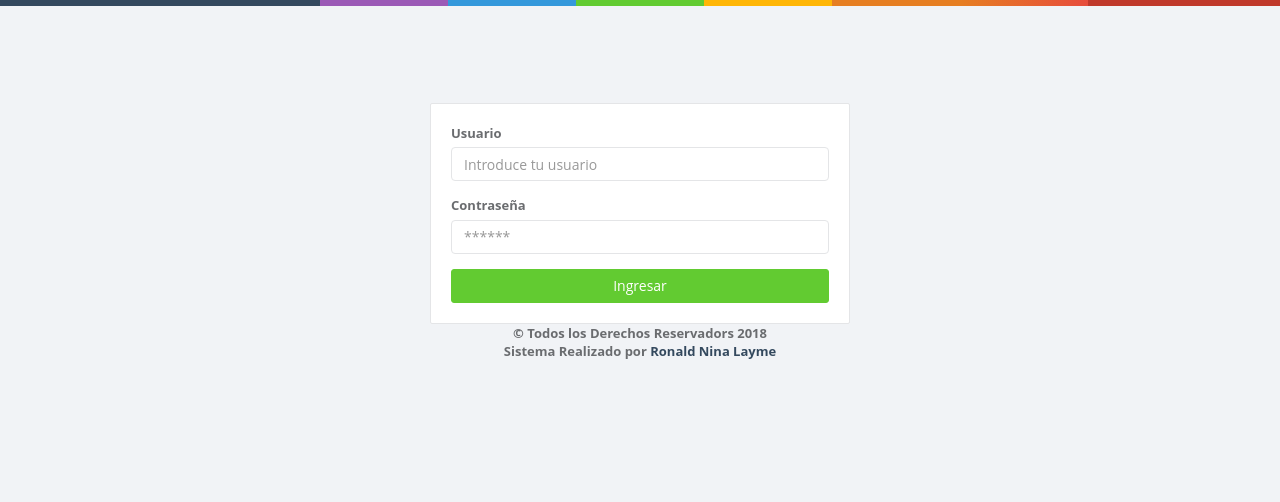
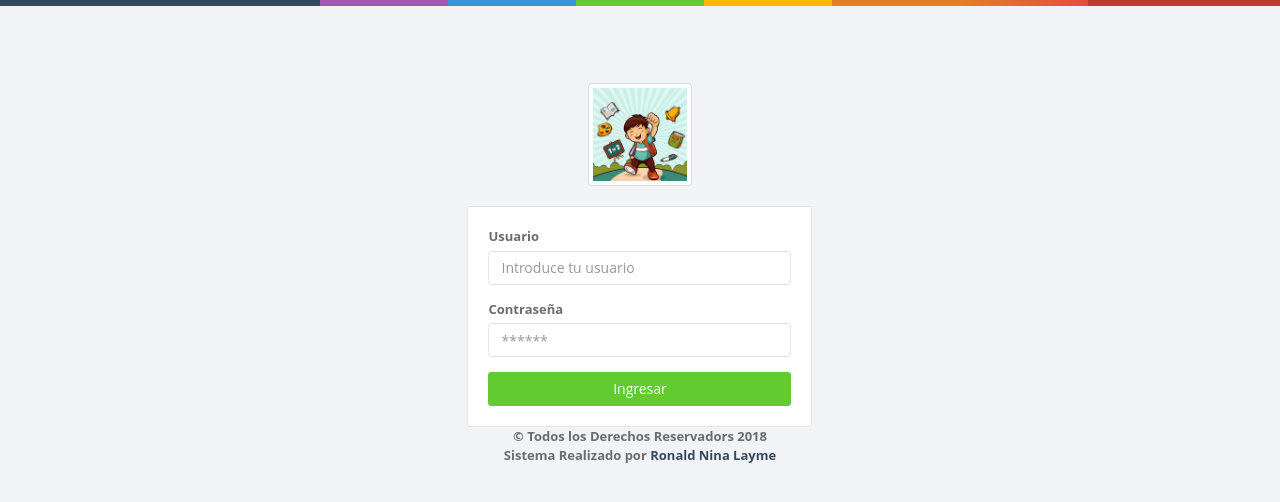
Before and after one commit to ronytic/sistemafacturacioncolegio, a PHP site: page /login/index.php?u=1 in a window 1280 px wide. Shown: the top 502 px of the page. Run offline with PHP 8.4, Linux system fonts and the light colour scheme; data that the repository does not hold is empty; some libraries are stand-ins or nearby versions.

Commit message:
Login Inicio

```diff
--- a/login/index.php
+++ b/login/index.php
@@ -44,8 +44,9 @@ $folder="../";
 
 <div class="login-container">
     <div class="row">
-        <div class="col-md-12">
+        <div class="col-lg-10 col-lg-offset-1 col-sm-10 col-sm-offset-1 col-xs-10 col-xs-offset-1">
             <div class="text-center m-b-md">
+                <img src="../imagenes/logo/logo.jpg" class="img-thumbnail" width="30%">
                 <h3><?php echo $titulo?></h3>
                 <small><?php echo $Lema?></small>
             </div>
```
